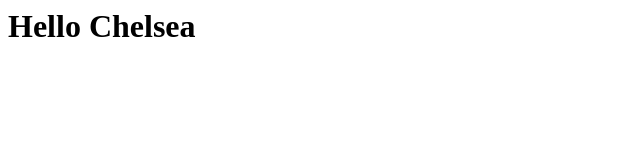
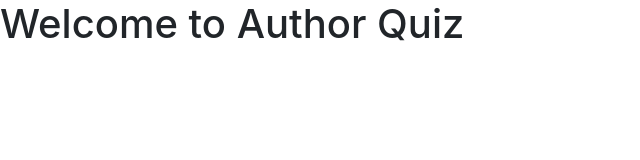
Before and after one commit to virendrampatil/react-fundamentals, a React app: page / in a window 1280 px wide. Shown: the whole page, without its empty margins (0-640 px from the left). Built offline with nearby package versions, Linux system fonts and the light colour scheme.

Commit message:
Author Quiz Initial Set Up

```diff
--- a/index.html
+++ b/index.html
@@ -1,6 +1,12 @@
 <html>
   <head>
     <title>React Starter App</title>
+    <link
+      rel="stylesheet"
+      href="https://stackpath.bootstrapcdn.com/bootstrap/4.3.1/css/bootstrap.min.css"
+      integrity="sha384-ggOyR0iXCbMQv3Xipma34MD+dH/1fQ784/j6cY/iJTQUOhcWr7x9JvoRxT2MZw1T"
+      crossorigin="anonymous"
+    />
   </head>
   <body>
     <div id="app"></div>
--- /dev/null
+++ b/src/AuthorQuiz.js
@@ -0,0 +1,15 @@
+import React, { Component } from "react";
+
+class AuthorQuiz extends Component {
+  render() {
+    return (
+      <div className="App">
+        <header className="App-header">
+          <h1>Welcome to Author Quiz</h1>
+        </header>
+      </div>
+    );
+  }
+}
+
+export default AuthorQuiz;
--- a/src/index.js
+++ b/src/index.js
@@ -1,17 +1,7 @@
 import React from "react";
 import ReactDOM from "react-dom";
-
-class HelloMessage extends React.Component {
-  render() {
-    return (
-      <div>
-        <div className="container">
-          <h1>Hello {this.props.name}</h1>
-        </div>
-      </div>
-    );
-  }
-}
+import AuthorQuiz from "./AuthorQuiz";
 
 let App = document.getElementById("app");
-ReactDOM.render(<HelloMessage name="Chelsea" />, App);
+
+ReactDOM.render(<AuthorQuiz />, App);
```
